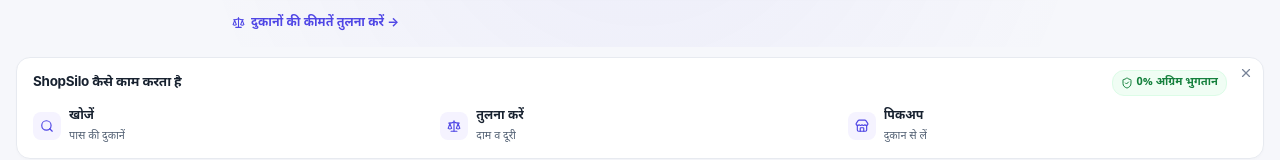
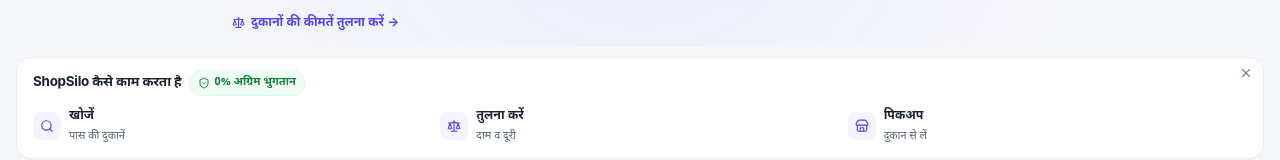
Before and after one commit to amarnathdbg101-coder/frontend-customer, a React (Vite) app: page / in a window 1280 px wide. Shown: the part 226-386 px from the top of the page. Built offline with nearby package versions, Linux system fonts and the light colour scheme; no server answers.

Commit message:
fix(ui): group '0% अग्रिम भुगतान' badge immediately after section heading and add /explore route

```diff
--- a/src/App.jsx
+++ b/src/App.jsx
@@ -162,6 +162,7 @@ function App() {
                       <Routes>
                         {/* Public Store Discovery, Deals & Shopping */}
                         <Route path="/" element={<ExploreShopsScreen />} />
+                        <Route path="/explore" element={<ExploreShopsScreen />} />
                         <Route path="/deals" element={<DealsScreen />} />
                         <Route path="/saved" element={<SavedScreen />} />
                         <Route path="/shop/:slug" element={<StorefrontScreen />} />
--- a/src/components/customer/HowShopSiloWorksSection.jsx
+++ b/src/components/customer/HowShopSiloWorksSection.jsx
@@ -49,10 +49,8 @@ export const HowShopSiloWorksSection = () => {
         <X size={14} />
       </button>
 
-      <div className="how-works-heading" style={{ paddingRight: '20px' }}>
-        <div style={{ display: 'flex', alignItems: 'center', gap: '6px' }}>
-          <h2>{isHindi ? 'ShopSilo कैसे काम करता है' : 'How ShopSilo Works'}</h2>
-        </div>
+      <div className="how-works-heading" style={{ paddingRight: '24px' }}>
+        <h2>{isHindi ? 'ShopSilo कैसे काम करता है' : 'How ShopSilo Works'}</h2>
         <span style={{ display: 'inline-flex', alignItems: 'center', gap: '4px' }}>
           <ShieldCheck size={12} />
           {isHindi ? '0% अग्रिम भुगतान' : 'Pay at pickup'}
--- a/src/pages/customer/ExploreShopsScreen.jsx
+++ b/src/pages/customer/ExploreShopsScreen.jsx
@@ -911,8 +911,8 @@ export const ExploreShopsScreen = () => {
         isHindi={isHindi}
       />
 
-      {/* 1.5. COMPACT "HOW SHOPSILO WORKS" 3-STEP FLOW GUIDE (Hidden when searching) */}
-      {!searchTerm && <HowShopSiloWorksSection />}
+      {/* 1.5. COMPACT "HOW SHOPSILO WORKS" 3-STEP FLOW GUIDE (Shown on home & when no search results) */}
+      {(!searchTerm || filteredProducts.length === 0) && <HowShopSiloWorksSection />}
 
       {/* 1.8. REDESIGNED SEARCH RESULTS HEADER & FILTER PILLS BAR */}
       <SearchResultHeader
--- a/src/styles/customer-design.css
+++ b/src/styles/customer-design.css
@@ -166,8 +166,9 @@ body.lang-hi {
 .how-works-heading {
   display: flex;
   align-items: center;
-  justify-content: space-between;
-  gap: 12px;
+  justify-content: flex-start;
+  gap: 8px;
+  flex-wrap: wrap;
   margin-bottom: 10px;
 }
 
```
